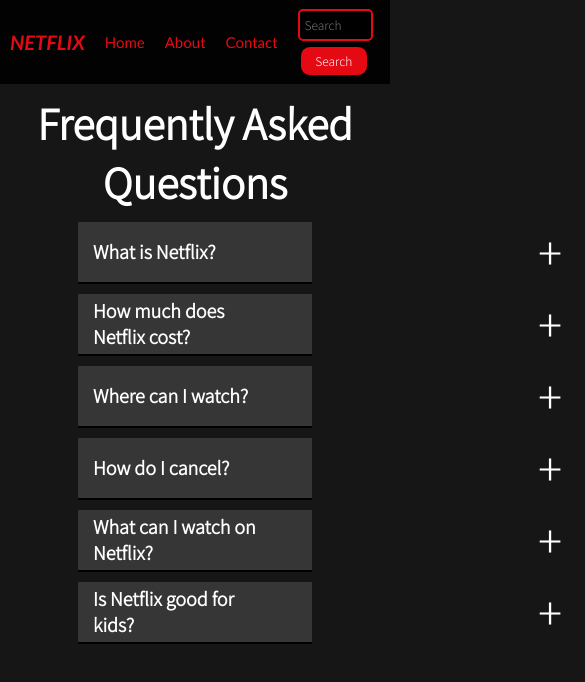
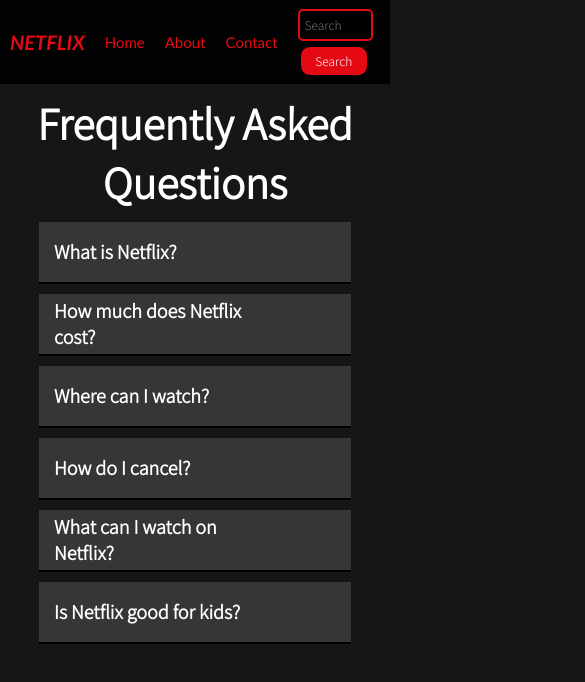
Before and after one commit to surajthapliyal/MiniNetflix, a React (Create React App) app: page /about in a window 390 px wide. Shown: the top 682 px of the page, 585 px wide, since content can reach past the window. Built offline with nearby package versions, Linux system fonts and the light colour scheme.

Commit message:
about page updated

```diff
--- a/src/App.css
+++ b/src/App.css
@@ -199,6 +199,9 @@ hr {
     padding: 0;
     margin-left: 12px;
   }
+  .faqs section {
+    width : 80%;
+  }
   .faqs section h2 {
     height: 30px;
     padding: 15px;
@@ -211,7 +214,7 @@ hr {
     text-align: right;
     position: absolute;
     top: -3px;
-    right: -255px;
+    right: -350px;
     padding-right: 5px;
   }
 }
```
